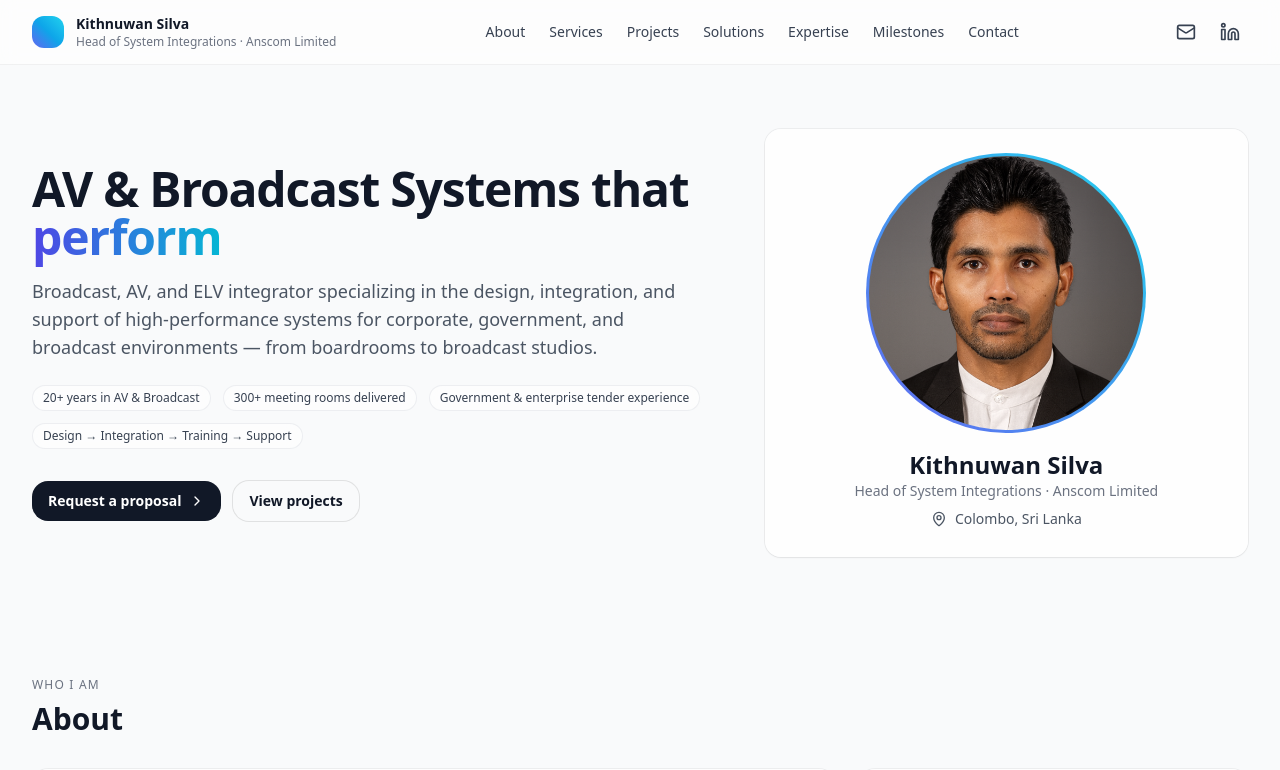
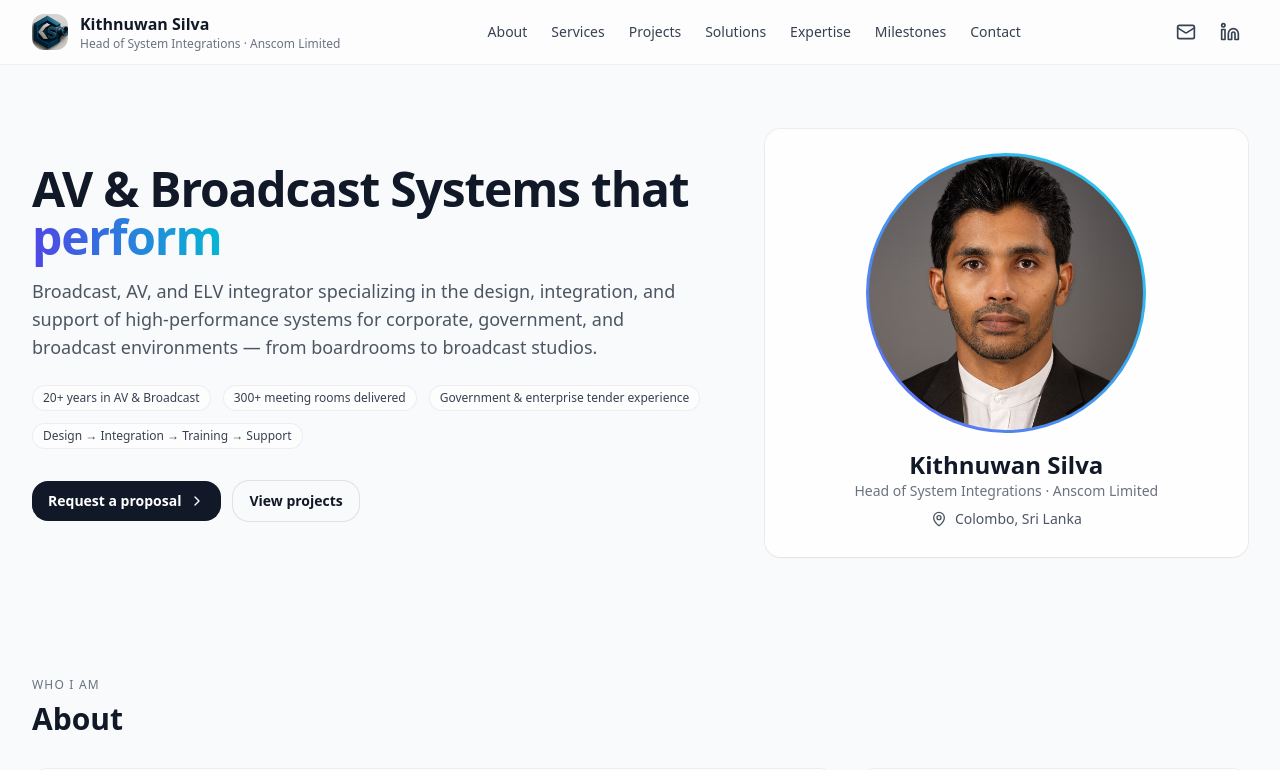
Before and after one commit to kithnuwan/kithnuwan-portfolio, a React (Vite) app: page / in a window 1280 px wide. Shown: the top 770 px of the page. Built offline with nearby package versions, Linux system fonts and the light colour scheme.

Commit message:
8th hero and heading

```diff
--- a/src/App.jsx
+++ b/src/App.jsx
@@ -3,6 +3,7 @@ import { motion } from "framer-motion";
 // Import your local images
 import heroImage from './assets/images/hero-image.png';
 import meetingRoom1 from './assets/images/meetingRoom1.png';
+import myLogo from './assets/images/my-logo.png';
 import {
   Aperture,
   AudioLines,
@@ -356,13 +357,18 @@ function Nav() {
   return (
     <div className="sticky top-0 z-40 backdrop-blur supports-[backdrop-filter]:bg-white/60 dark:supports-[backdrop-filter]:bg-black/30 border-b border-black/5 dark:border-white/10">
       <nav className="max-w-7xl mx-auto px-4 sm:px-6 lg:px-8 h-16 flex items-center justify-between">
-        <div className="flex items-center gap-3">
-          <div className="h-8 w-8 rounded-xl bg-gradient-to-tr from-indigo-500 via-sky-500 to-cyan-400" />
+        {/* This link now wraps the logo and name, making them clickable */}
+        <a href="#" className="flex items-center gap-3">
+          {/* 1. Image is now used instead of the placeholder div */}
+          <img src={myLogo} alt="Logo" className="h-9 w-9 rounded-xl object-cover" />
           <div className="leading-tight">
-            <div className="text-sm font-semibold text-gray-900 dark:text-white">{profile.name}</div>
+            {/* 2. Text size for the name is increased from text-sm to text-base */}
+            <div className="text-base font-semibold text-gray-900 dark:text-white">{profile.name}</div>
             <div className="text-xs text-gray-500 dark:text-gray-400">{profile.title}</div>
           </div>
-        </div>
+        </a>
+
+        {/* --- Main navigation links (no changes here) --- */}
         <div className="hidden md:flex items-center gap-6 text-sm">
           {items.map((i) => (
             <a key={i.href} href={i.href} className="text-gray-700 dark:text-gray-200 hover:text-indigo-600 dark:hover:text-cyan-300">
@@ -370,6 +376,8 @@ function Nav() {
             </a>
           ))}
         </div>
+
+        {/* --- Social links (no changes here) --- */}
         <div className="flex items-center gap-2">
           {profile.socials.map(({ label, href, Icon }) => (
             <a key={label} href={href} className="p-2 rounded-xl hover:bg-black/5 dark:hover:bg-white/10" aria-label={label}>
```
Also changed, not shown: src/assets/images/my-logo.png (added).
